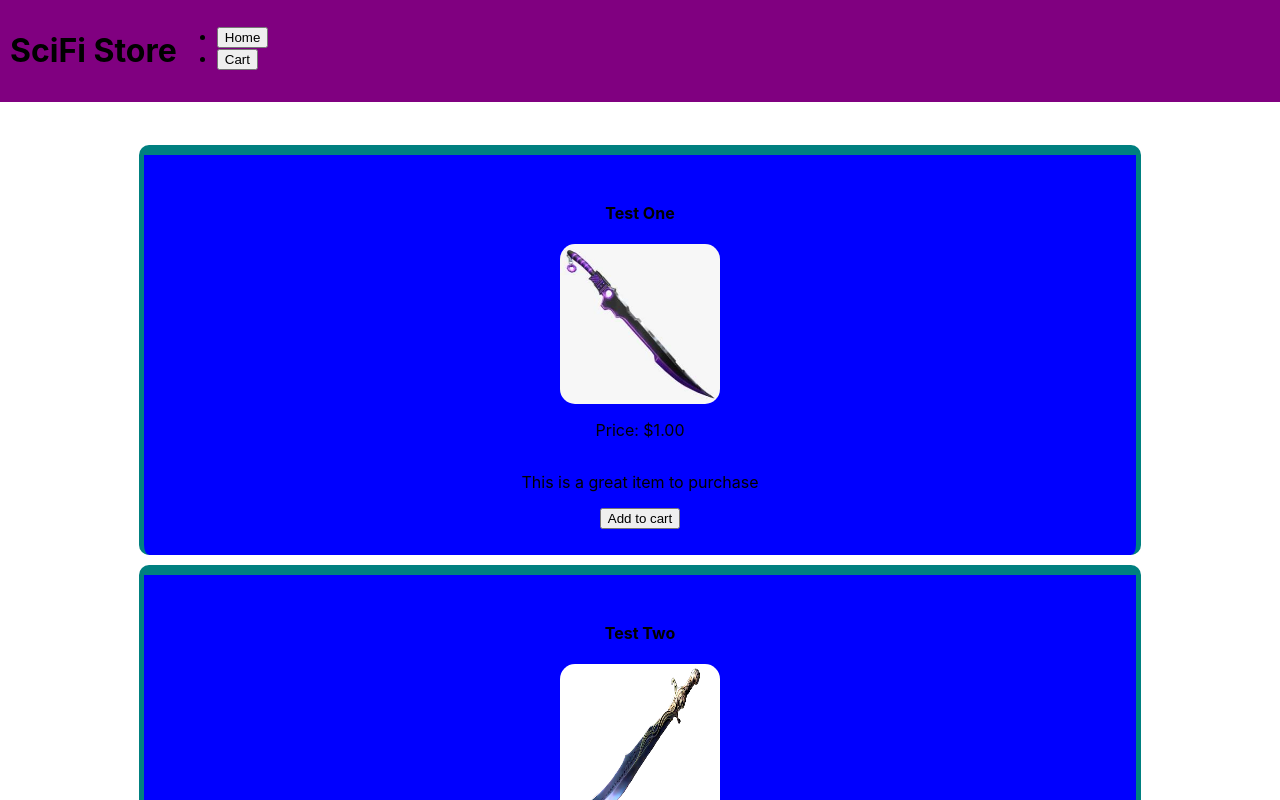
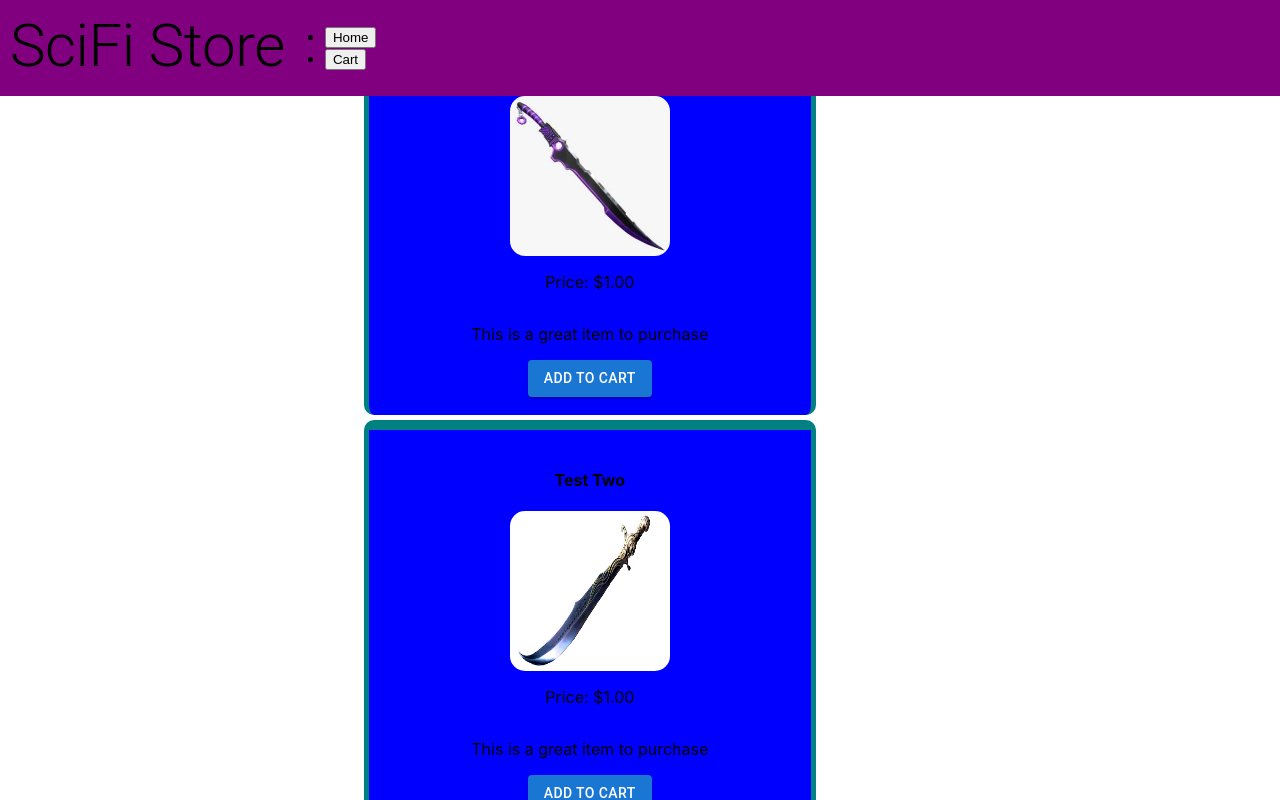
Before and after one commit to AustinWhitbeck/Scifi-Shop, a React (Create React App) app: page / in a window 1280 px wide. Shown: the top 800 px of the page. Built offline with nearby package versions, Linux system fonts and the light colour scheme.

Commit message:
styling and testing material UI integration

```diff
--- a/package.json
+++ b/package.json
@@ -3,6 +3,9 @@
   "version": "0.1.0",
   "private": true,
   "dependencies": {
+    "@emotion/react": "^11.7.1",
+    "@emotion/styled": "^11.6.0",
+    "@mui/material": "^5.2.7",
     "@testing-library/jest-dom": "^5.16.1",
     "@testing-library/react": "^12.1.2",
     "@testing-library/user-event": "^13.5.0",
--- a/src/Components/UI/atoms/ClickBtn.tsx
+++ b/src/Components/UI/atoms/ClickBtn.tsx
@@ -1,3 +1,5 @@
+
+import Button from '@mui/material/Button';
 
 interface Props {
     click: () => void,
@@ -8,9 +10,9 @@ interface Props {
 const ClickBtn = ({click, text}: Props) => {
 
     return(
-        <button onClick={click}>
+        <Button variant='contained' onClick={click} >
             {text}
-        </button>
+        </Button>
     )
 }
 
--- a/src/Components/UI/atoms/Title.tsx
+++ b/src/Components/UI/atoms/Title.tsx
@@ -1,15 +1,17 @@
+import { Typography } from '@mui/material'
 import React from 'react'
 
 interface Props {
     text: string,
 }
 
-const Title = ({ text}: Props) => {
+const Title = ({ text }: Props) => {
+
 
     return (
-        <div>
-            <h1>{text}</h1>
-        </div>
+        <Typography variant={"h2"}>
+            {text}
+        </Typography>
     )
 }
 
--- a/src/Components/UI/molecules/CartItemCard/CartItemCard.tsx
+++ b/src/Components/UI/molecules/CartItemCard/CartItemCard.tsx
@@ -3,6 +3,7 @@ import ItemDescription from "../../atoms/ItemAtoms/ItemDescription"
 import ItemImage from "../../atoms/ItemAtoms/ItemImage"
 import ItemName from "../../atoms/ItemAtoms/ItemName";
 import ItemPrice from "../../atoms/ItemAtoms/ItemPrice";
+import Card from '@mui/material/Card';
 
 // CSS //
 import './CartItemCard.css';
@@ -37,7 +38,7 @@ const ProductCard = ({name, image, price, description, itemId}: Props) => {
     }
 
     return (
-        <main className="cart-item-card-container flex-column">
+        <Card >
             <section>
                 <ItemName
                     name={name}
@@ -54,7 +55,7 @@ const ProductCard = ({name, image, price, description, itemId}: Props) => {
                     text={description}
                 />
             </section>
-        </main>
+        </Card>
     )
 }
 
--- a/src/Components/UI/organisms/ProductsContainer1/ProductsContainer1.tsx
+++ b/src/Components/UI/organisms/ProductsContainer1/ProductsContainer1.tsx
@@ -1,3 +1,4 @@
+import { Container } from '@mui/material';
 import { useContext } from 'react';
 import { MasterItemsContext } from '../../../../ContextProviders/MasterItemsContext/MasterItemsContext';
 import ProductCard from '../../molecules/ProductCard/ProductCard'
@@ -12,7 +13,7 @@ const ProductsContainer1 = () => {
     console.log(masterItemsList);
     console.log(MasterItemsContext);
     return (
-        <section className="products-container flex-column">
+        <Container maxWidth="sm" >
 
             {masterItemsList?.map((item, index) =>
                 <ProductCard
@@ -26,7 +27,7 @@ const ProductsContainer1 = () => {
                 />
 
             )}
-        </section>
+        </Container>
     )
 }
 
```
Also changed, not shown: src/Components/UI/atoms/PageTitle.tsx (added, +16 -0 lines), 1 other file (tests, documents, lock files or other folders).
